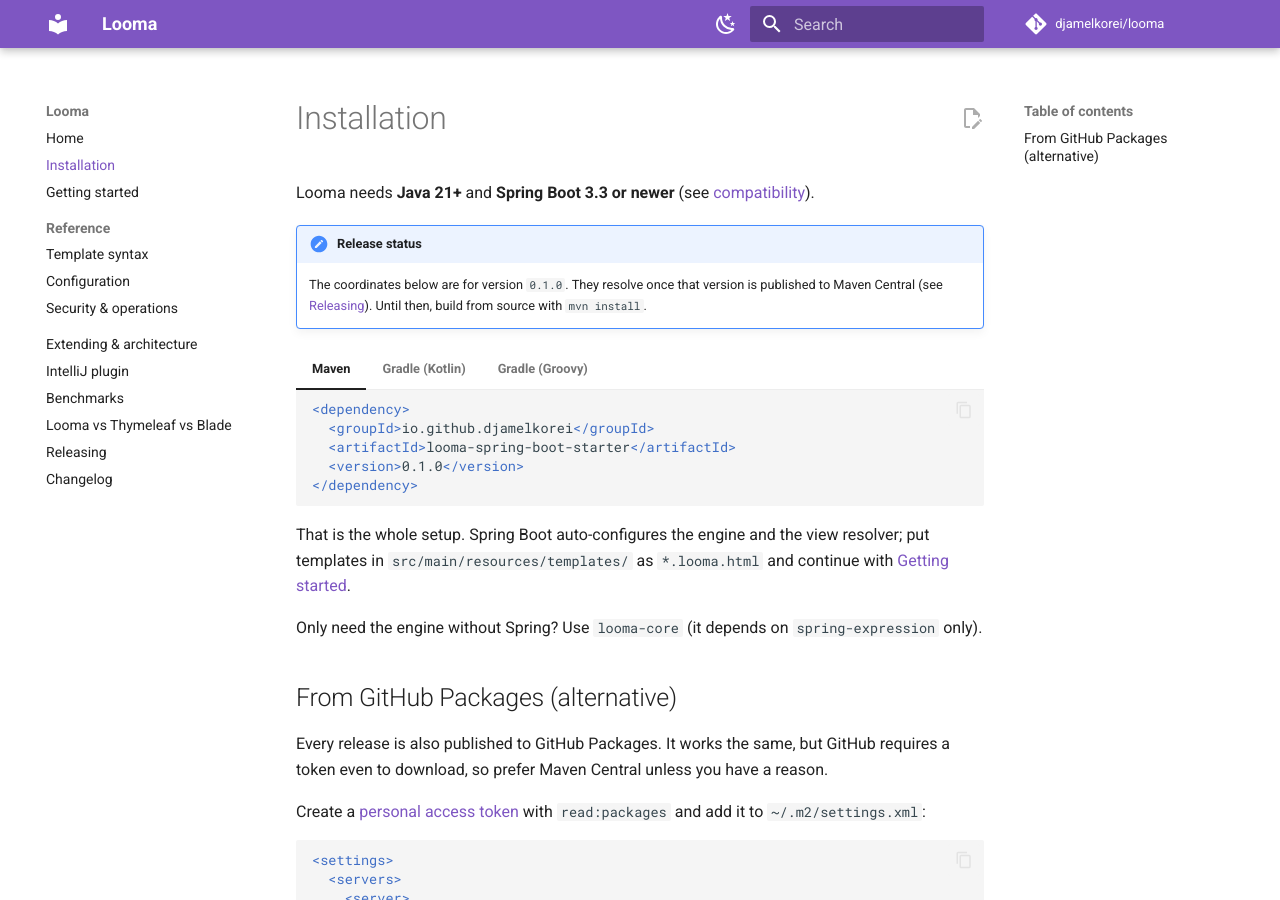
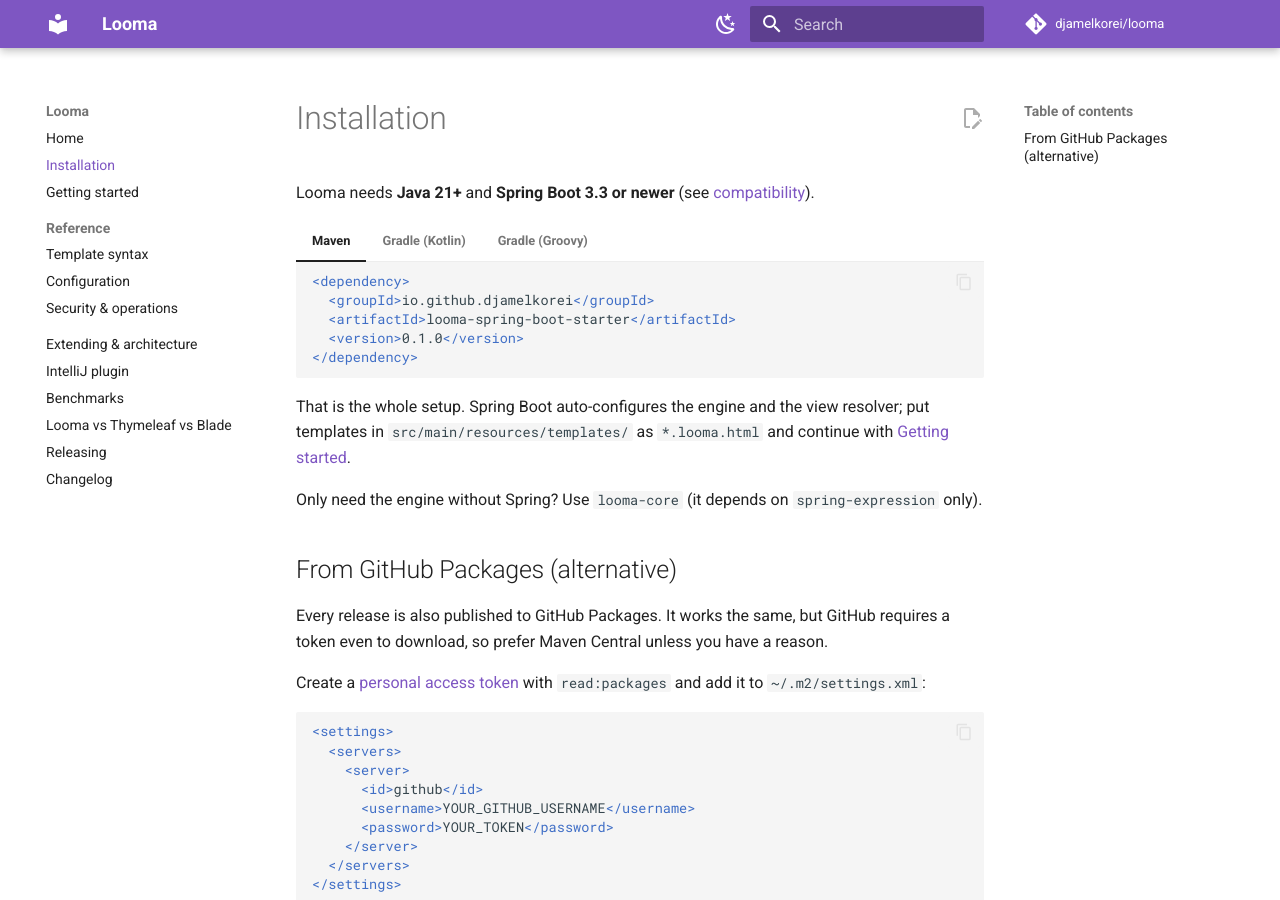
Before and after one commit to djamelkorei/looma, an MkDocs documentation site: the page built from docs/installation.md, in a window 1280 px wide and 900 px high. Built offline with MkDocs 1.6.1 and Material for MkDocs 9.7.7, drawn with Linux system fonts in a browser that asks for light colours; comment, search, counter and statistics services are not loaded.

Commit message:
Announce Maven Central availability

```diff
--- a/docs/installation.md
+++ b/docs/installation.md
@@ -5,10 +5,6 @@
 # Installation
 
 Looma needs **Java 21+** and **Spring Boot 3.3 or newer** (see [compatibility](configuration.md#compatibility)).
-
-!!! note "Release status"
-    The coordinates below are for version `0.1.0`. They resolve once that version is published to Maven Central
-    (see [Releasing](releasing.md)). Until then, build from source with `mvn install`.
 
 === "Maven"
 
```
Also changed, not shown: README.md (+4 -3 lines).
